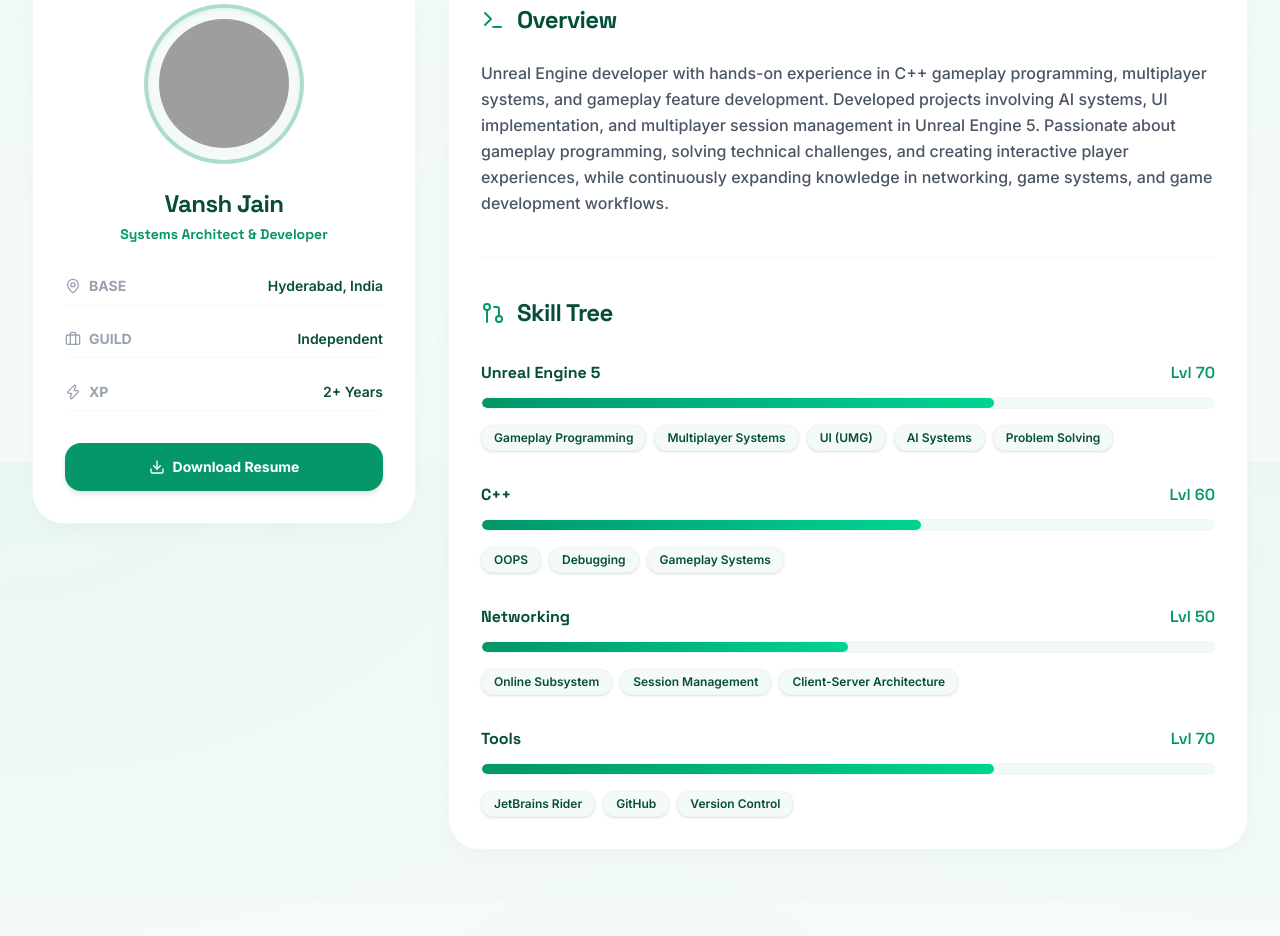
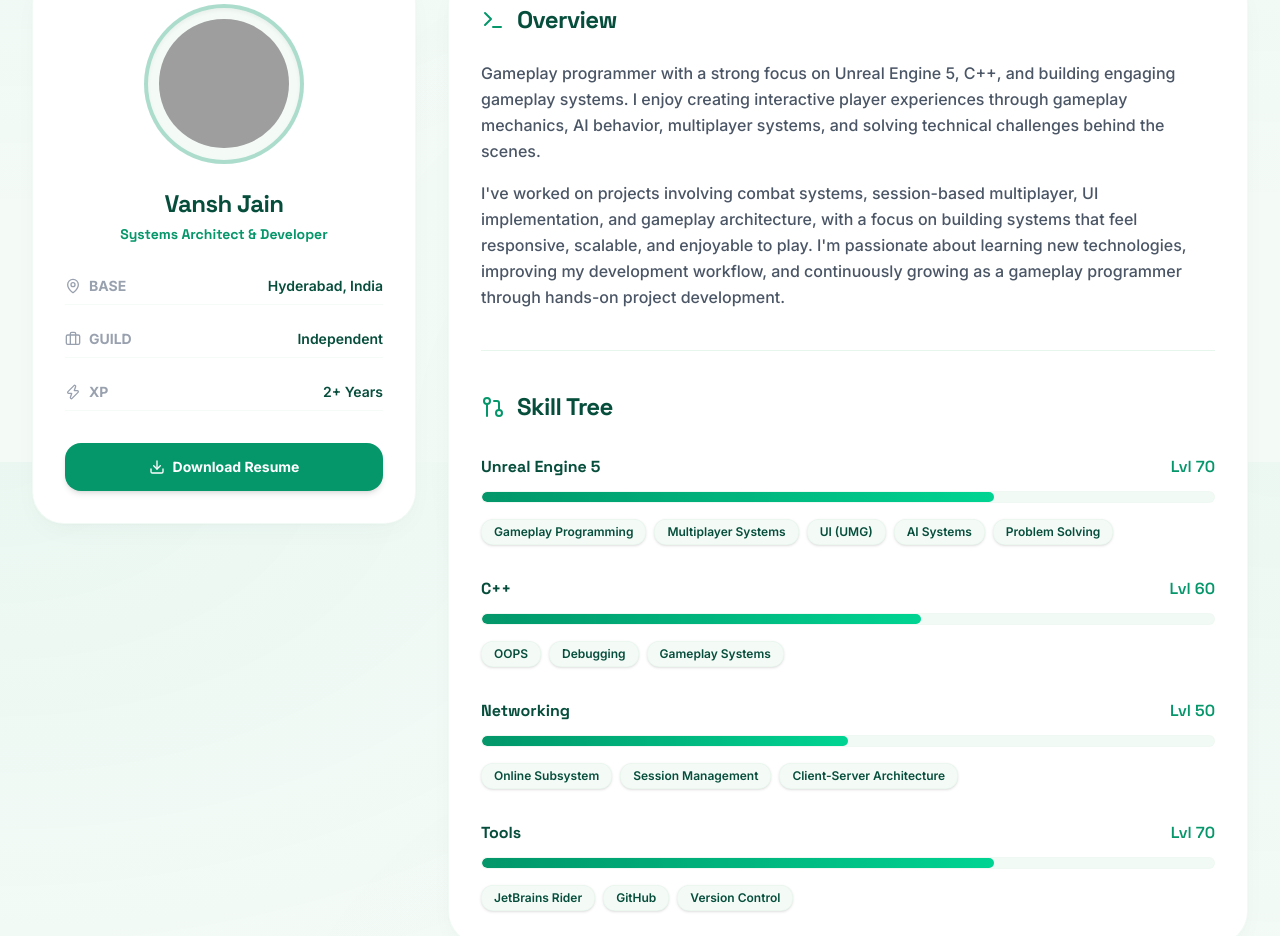
Before and after one commit to AamirAbdullahKhan1/portfolio-vansh, a React (Vite) app: page /about in a window 1280 px wide. Shown: the part 338-1274 px from the top of the page. Built offline with nearby package versions, Linux system fonts and the light colour scheme; grey boxes are pictures that could not be loaded.

Commit message:
final changes pt 2

```diff
--- a/src/components/Footer.jsx
+++ b/src/components/Footer.jsx
@@ -7,8 +7,6 @@
   const links = [
     { name: 'LinkedIn', url: 'https://www.linkedin.com/in/vansh-jain-645b67292/' },
     { name: 'GitHub', url: 'https://github.com/VanshJain609' },
-    { name: 'Polyhaven', url: 'https://polyhaven.com' },
-    { name: 'ArtStation', url: 'https://artstation.com' },
   ];
 
   return (
--- a/src/pages/About.jsx
+++ b/src/pages/About.jsx
@@ -202,13 +202,16 @@
                   </div>
                   <div className="space-y-4 text-sm sm:text-base text-gray-600 font-medium leading-relaxed">
                     <p>
-                      Unreal Engine developer with hands-on experience in C++ gameplay programming, multiplayer systems, and gameplay feature development. Developed projects involving AI systems, UI implementation, and multiplayer session management in Unreal Engine 5. Passionate about gameplay programming, solving technical challenges, and creating interactive player experiences, while continuously expanding knowledge in networking, game systems, and game development workflows.
+                      Gameplay programmer with a strong focus on Unreal Engine 5, C++, and building engaging gameplay systems. I enjoy creating interactive player experiences through gameplay mechanics, AI behavior, multiplayer systems, and solving technical challenges behind the scenes.
+                    </p>
+                    <p>
+                      I've worked on projects involving combat systems, session-based multiplayer, UI implementation, and gameplay architecture, with a focus on building systems that feel responsive, scalable, and enjoyable to play. I'm passionate about learning new technologies, improving my development workflow, and continuously growing as a gameplay programmer through hands-on project development.
                     </p>
 
                   </div>
                 </div>
 
-                <hr className="border-brand-mint/40 mb-10" />
+                <hr className="border-brand-mint/100 mb-10" />
 
                 <div className="flex items-center gap-3 mb-8">
                   <GitPullRequest className="h-6 w-6 text-brand-accent" />
```
